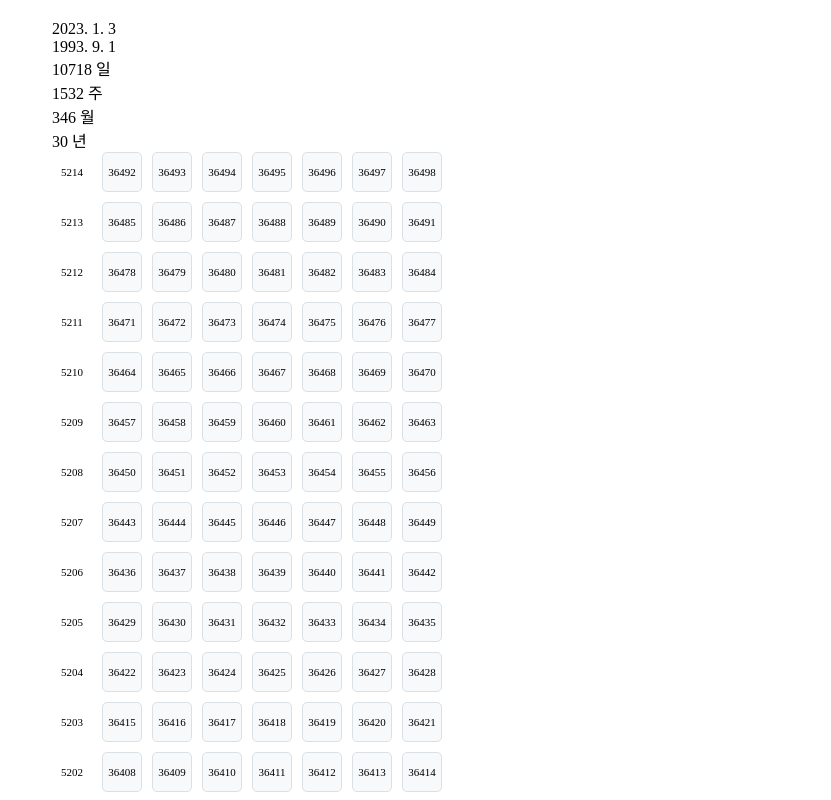
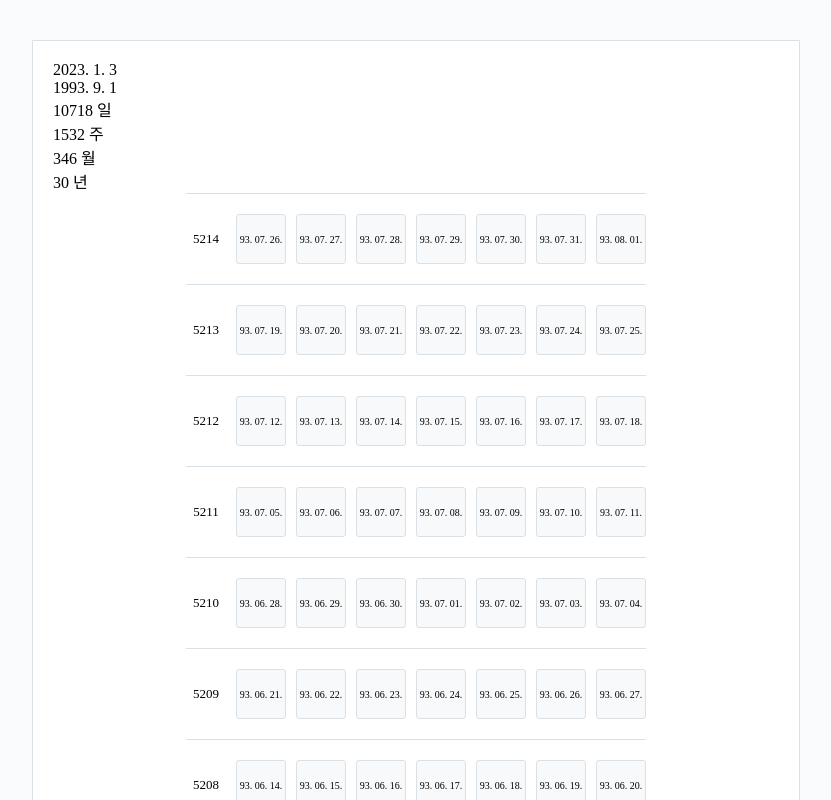
Before and after one commit to lekosk2001/one_hundred_years_diary, a Next.js app: page / in a window 1280 px wide. Shown: the top 800 px of the page, without its empty margins (224-1055 px from the left). Built offline with nearby package versions, Linux system fonts and the light colour scheme.

Commit message:
feat : 컴포넌트 36500개 렌더 테스트. 프리티어 적용.

```diff
--- a/package.json
+++ b/package.json
@@ -16,11 +16,16 @@
     "@types/react": "18.0.27",
     "@types/react-dom": "18.0.10",
     "antd": "^5.1.7",
+    "dayjs": "^1.11.7",
     "eslint": "8.33.0",
     "eslint-config-next": "13.1.6",
+    "moment": "^2.29.4",
     "next": "13.1.6",
     "react": "18.2.0",
     "react-dom": "18.2.0",
     "typescript": "4.9.5"
+  },
+  "devDependencies": {
+    "eslint-config-prettier": "^8.6.0"
   }
 }
--- a/src/pages/index.tsx
+++ b/src/pages/index.tsx
@@ -1,42 +1,52 @@
 import styled from "@emotion/styled"
+import dayjs from "dayjs"
 
 export default function Home() {
 	const Main = styled.main`
+		background-color: #fff;
 		padding: 20px 20px;
-		margin: 0px auto;
+		margin: 40px auto;
 		display: flex;
 		justify-content: center;
 		max-width: 768px;
 		flex-direction: column;
+		border: 1px solid #dae1e6;
 	`
+	const RowWrapper = styled.div`
+		display: flex;
+		flex-direction: column;
+		align-items: center;
+	`
+
+	const WeekRow = styled.div`
+		display: flex;
+		gap: 10px;
+		padding: 20px 0px;
+		border-top: 1px solid #dae1e6;
+	`
+
 	const DayBlockContainer = styled.div`
 		display: flex;
 		gap: 10px;
-		flex-wrap: nowrap;
-		flex-direction: column;
-	`
-	const WeekRow = styled.div`
-		display: flex;
-		gap: 10px;
-		flex-wrap: nowrap;
-		align-items: center;
 		p{
 			font-size: 11px;
 		}
-
 	`
 
-	const WeekNumber = styled.div`
-		width: 40px;
-		display: flex;
-		justify-content: center;
+	const WeekNumber = styled.p`
+	width: 40px;
+	display: flex;
+	align-items: center;
+	font-size: 13px;
+	justify-content: center;
+
 `
 
 	const DayBlock = styled.div`
-	font-size: 11px;
-		width: 40px;
-		height: 40px;
-		border-radius: 5px;
+		font-size: 10px;
+		width: 50px;
+		height: 50px;
+		border-radius: 3px;
 		/* background-color: #19CE60; */
 		background-color: #f7f9fa;
 		border: 1px solid #dae1e6;
@@ -46,31 +56,48 @@ export default function Home() {
 
 	`
 	const today = new Date();
-	const birthDay = new Date(1993,9,1);
-	const lifeSpan = 100;
+	const birthDay = new Date(1993, 9, 1);
+
 	const elapsedMSec = today.getTime() - birthDay.getTime();
 	const elapsedDay = Math.ceil(elapsedMSec / 1000 / 60 / 60 / 24)
 	const elapsedWeek = Math.ceil(elapsedMSec / 1000 / 60 / 60 / 24 / 7)
 	const elapsedMonth = Math.ceil(elapsedMSec / 1000 / 60 / 60 / 24 / 31)
 	const elapsedYear = Math.ceil(elapsedMSec / 1000 / 60 / 60 / 24 / 365)
 
-	const allWeeks = new Array(Math.ceil(lifeSpan*365/7)-1).fill(1).map((week,weekIndex)=>{
-		return week+weekIndex
-	}).reverse().map((week,weekIndex)=>{
-		return(
-			<WeekRow key={week}>
-				<>
-				<WeekNumber><p>{week}</p></WeekNumber>
-				{
-					new Array(7).fill(1).map((day,dayIndex)=>{
-						return ( <DayBlock key={dayIndex*week}>{day+dayIndex+((week-1)*7)}</DayBlock> )
-					})
-				}
-				</>
+	const aa = dayjs(birthDay).add(1, "d").format()
+	console.log(aa)
+	const lifeSpan = 100;
+	const 기준일 = -3
 
-			</WeekRow>
-		)
-	})
+	const allWeeks = new Array(lifeSpan * Math.ceil(365 / 7))
+		.fill(1)
+		.map((week, weekIndex) => { return week + weekIndex })
+		.reverse()
+		.map((week, weekIndex) => {
+
+			if (week > 5214) { return }
+			return (
+				<WeekRow key={week}>
+					<WeekNumber>{week}</WeekNumber>
+					<DayBlockContainer>
+						{
+							new Array(7).fill(1).map((day, dayIndex) => {
+								const number = (value: number) => { return value + day + dayIndex + ((week - 1) * 7) }
+
+								if (number(기준일) > 0) {
+									return (<DayBlock key={dayIndex * week} id={String(number(기준일))}>{
+										dayjs(birthDay).add(number(기준일) - 31, "d").format("YY. MM. DD.")
+									}</DayBlock>)
+								}
+
+								else { return <DayBlock key={dayIndex * week} id={String(number(기준일))}></DayBlock> }
+
+							})
+						}
+					</DayBlockContainer>
+				</WeekRow>
+			)
+		})
 
 
 	return (
@@ -81,9 +108,9 @@ export default function Home() {
 			<p>{elapsedWeek} 주</p>
 			<p>{elapsedMonth} 월</p>
 			<p>{elapsedYear} 년</p>
-			<DayBlockContainer>
+			<RowWrapper>
 				{allWeeks}
-			</DayBlockContainer>
+			</RowWrapper>
 		</Main>
 	)
 }
--- a/src/styles/globals.css
+++ b/src/styles/globals.css
@@ -87,6 +87,9 @@ body {
 	max-width: 100vw;
 	overflow-x: hidden;
 }
+body{
+	background-color: #fafbfc;
+}
 
 a {
 	color: inherit;
```
Also changed, not shown: .eslintrc.json, 1 other file (tests, documents, lock files or other folders).
